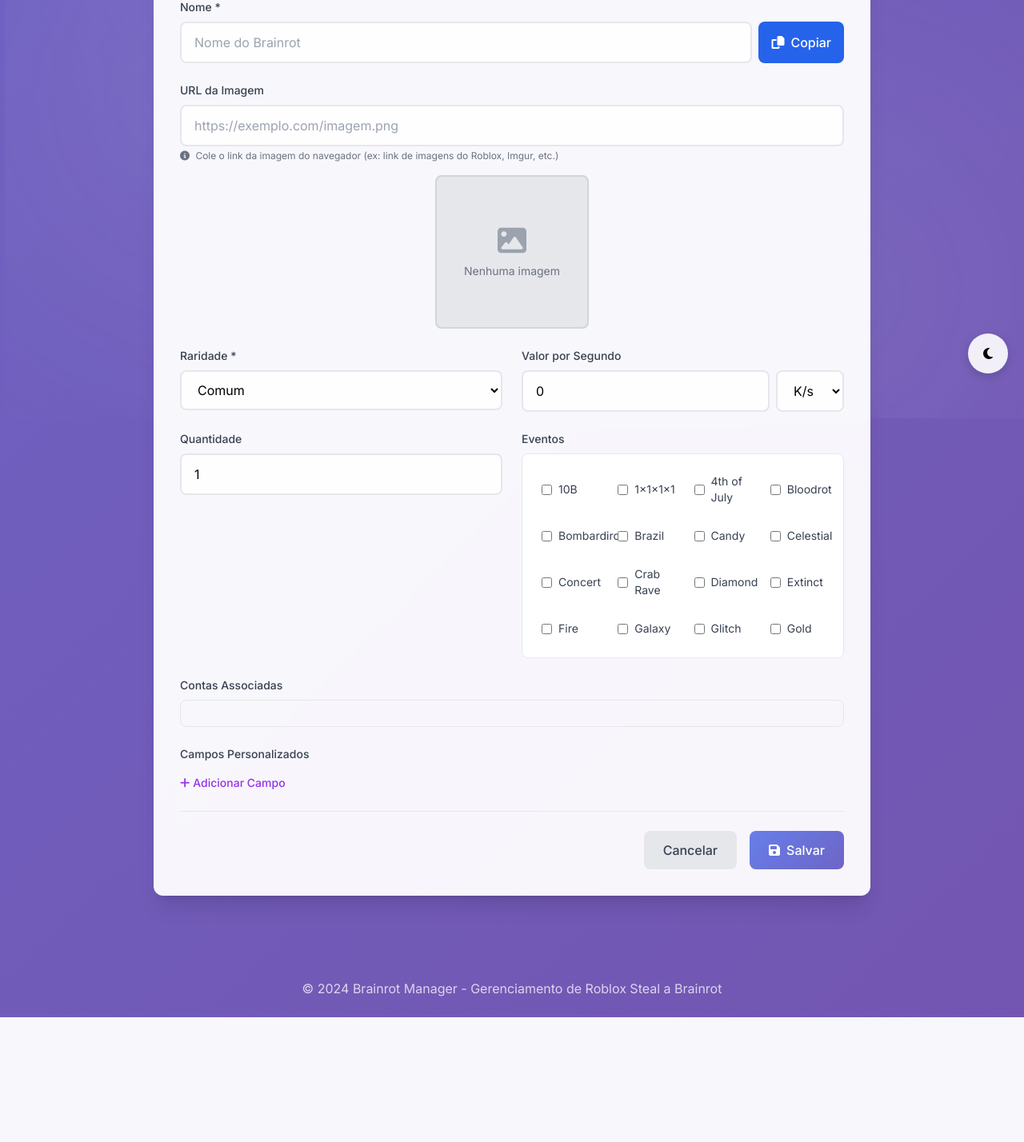
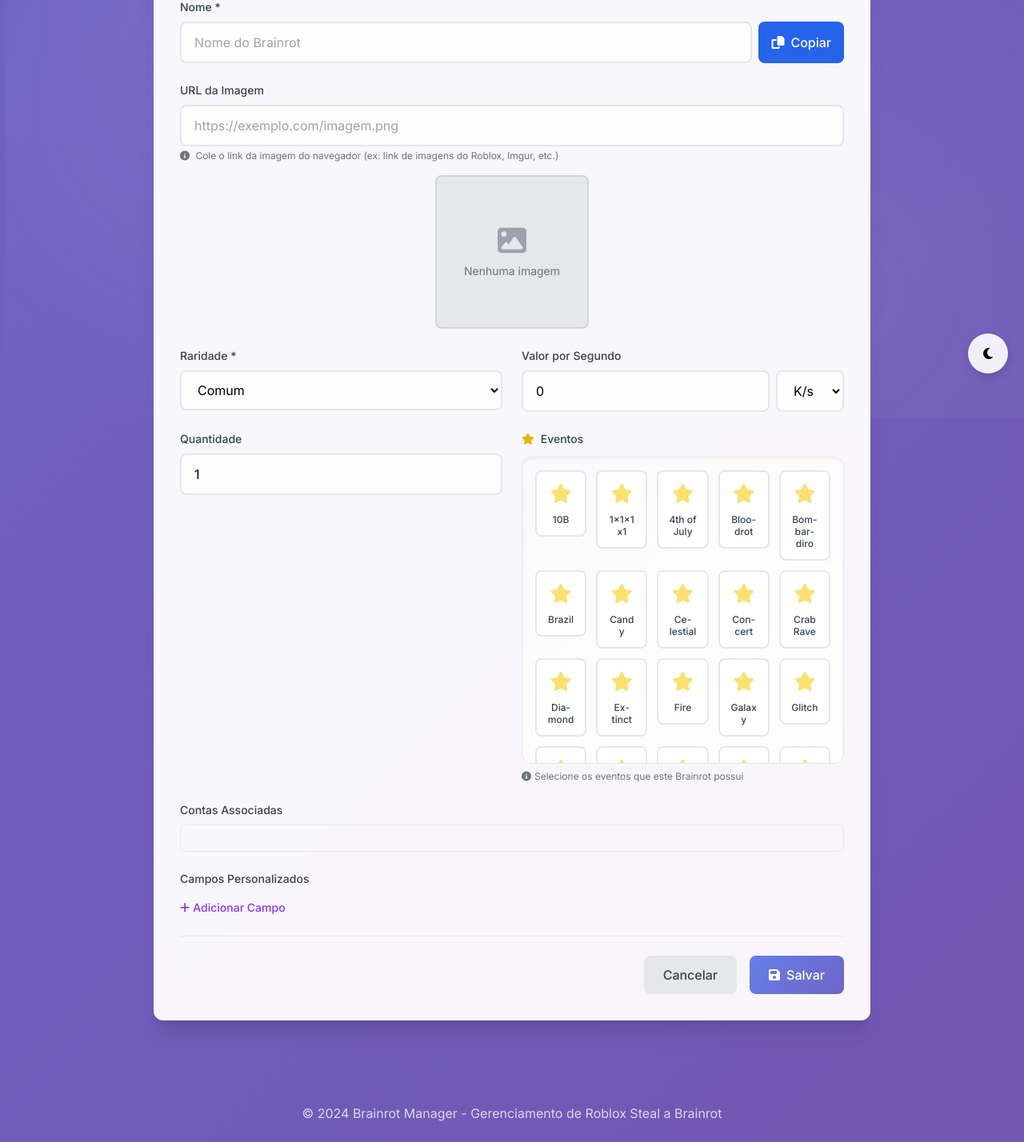
Before and after one commit to Jeferson-Brito/Brainrot_Manager, a Flask app: page /brainrots/novo in a window 1280 px wide. Shown: the part 253-1681 px from the top of the page at 80% size. Before the commit the page ends 1525 px from the top, so only its background shows below. Run offline with Flask 3, Linux system fonts and the light colour scheme; a user stored in the database is signed in; data that the repository does not hold is empty; some libraries are stand-ins or nearby versions.

Commit message:
Melhorar design dos eventos: cards interativos com animaÃ§Ãµes e melhor visualizaÃ§Ã£o

```diff
--- a/templates/brainrots/form.html
+++ b/templates/brainrots/form.html
@@ -17,6 +17,82 @@
     .upload-area.dragover {
         border-color: #667eea;
         background-color: #eef2ff;
+    }
+
+    /* Estilos para os cards de eventos */
+    .evento-checkbox input:checked + .evento-card {
+        border-color: #9333ea;
+        background: linear-gradient(135deg, #f3e8ff 0%, #e9d5ff 100%);
+        box-shadow: 0 4px 12px rgba(147, 51, 234, 0.3);
+        transform: scale(1.05);
+    }
+
+    .evento-checkbox input:checked ~ .evento-checked {
+        display: block !important;
+    }
+
+    .evento-checkbox input:checked + .evento-card .evento-icon {
+        opacity: 1;
+        transform: scale(1.2);
+    }
+
+    .evento-checkbox input:checked + .evento-card .evento-icon i {
+        color: #9333ea;
+    }
+
+    .evento-checkbox input:checked + .evento-card .evento-text {
+        color: #7c3aed;
+        font-weight: 600;
+    }
+
+    .evento-card {
+        min-height: 80px;
+    }
+
+    .evento-text {
+        word-break: break-word;
+        hyphens: auto;
+    }
+
+    /* Animação de entrada para os cards */
+    .evento-checkbox {
+        animation: fadeInUp 0.3s ease forwards;
+        opacity: 0;
+    }
+
+    @keyframes fadeInUp {
+        from {
+            opacity: 0;
+            transform: translateY(10px);
+        }
+        to {
+            opacity: 1;
+            transform: translateY(0);
+        }
+    }
+
+    /* Dark mode para eventos */
+    body.dark-mode .evento-card {
+        background: rgba(30, 30, 46, 0.8);
+        border-color: rgba(255, 255, 255, 0.1);
+    }
+
+    body.dark-mode .evento-card:hover {
+        background: rgba(147, 51, 234, 0.2);
+        border-color: rgba(147, 51, 234, 0.5);
+    }
+
+    body.dark-mode .evento-checkbox input:checked + .evento-card {
+        background: linear-gradient(135deg, rgba(147, 51, 234, 0.3) 0%, rgba(147, 51, 234, 0.2) 100%);
+        border-color: #9333ea;
+    }
+
+    body.dark-mode .evento-text {
+        color: #e5e7eb;
+    }
+
+    body.dark-mode .evento-checkbox input:checked + .evento-card .evento-text {
+        color: #c4b5fd;
     }
 </style>
 {% endblock %}
@@ -140,19 +216,34 @@
 
                     <!-- Eventos (Mutações) -->
                     <div>
-                        <label class="block text-sm font-medium text-gray-700 mb-2">Eventos</label>
-                        <div class="border border-gray-200 rounded-lg p-3 md:p-4 max-h-64 overflow-y-auto bg-white">
-                            <div class="grid grid-cols-1 sm:grid-cols-2 md:grid-cols-3 lg:grid-cols-4 gap-2 md:gap-3">
+                        <label class="block text-sm font-medium text-gray-700 mb-3">
+                            <i class="fas fa-star mr-2 text-yellow-500"></i>Eventos
+                        </label>
+                        <div class="border border-gray-200 rounded-xl p-4 max-h-96 overflow-y-auto bg-gradient-to-br from-gray-50 to-white shadow-inner">
+                            <div class="grid grid-cols-2 sm:grid-cols-3 md:grid-cols-4 lg:grid-cols-5 gap-3">
                                 {% for evento in eventos %}
-                                <label class="flex items-center space-x-2 cursor-pointer hover:bg-gray-50 p-2 rounded">
+                                <label class="evento-checkbox relative group cursor-pointer">
                                     <input type="checkbox" name="eventos_checkbox" value="{{ evento }}"
                                            {% if brainrot and evento in brainrot.get_eventos() %}checked{% endif %}
-                                           class="rounded border-gray-300 text-purple-600 focus:ring-purple-500">
-                                    <span class="text-sm text-gray-700">{{ evento }}</span>
+                                           class="sr-only evento-input">
+                                    <div class="evento-card flex flex-col items-center justify-center p-3 rounded-lg border-2 border-gray-200 bg-white transition-all duration-300 hover:border-purple-400 hover:bg-purple-50 hover:shadow-md hover:scale-105 group-hover:transform">
+                                        <div class="evento-icon mb-2 text-2xl opacity-60 group-hover:opacity-100 transition-opacity">
+                                            <i class="fas fa-star text-yellow-400"></i>
+                                        </div>
+                                        <span class="evento-text text-xs font-medium text-gray-700 text-center leading-tight group-hover:text-purple-700 transition-colors">{{ evento }}</span>
+                                    </div>
+                                    <div class="evento-checked absolute top-1 right-1 hidden">
+                                        <div class="bg-purple-600 rounded-full p-1 shadow-lg">
+                                            <i class="fas fa-check text-white text-xs"></i>
+                                        </div>
+                                    </div>
                                 </label>
                                 {% endfor %}
                             </div>
                         </div>
+                        <p class="text-xs text-gray-500 mt-2">
+                            <i class="fas fa-info-circle mr-1"></i>Selecione os eventos que este Brainrot possui
+                        </p>
                         <!-- Campo oculto para manter compatibilidade -->
                         <input type="hidden" id="numero_mutacoes" name="numero_mutacoes" value="0">
                     </div>
@@ -375,6 +466,22 @@
 
     // Carregar campos personalizados existentes e valor formatado
     $(document).ready(function() {
+        // Animar cards de eventos com delay escalonado
+        $('.evento-checkbox').each(function(index) {
+            $(this).css({
+                'animation-delay': (index * 0.03) + 's',
+                'animation-fill-mode': 'both'
+            });
+        });
+
+        // Adicionar efeito de ripple ao clicar nos cards
+        $('.evento-checkbox').on('click', function() {
+            const card = $(this).find('.evento-card');
+            card.addClass('animate-pulse');
+            setTimeout(() => {
+                card.removeClass('animate-pulse');
+            }, 300);
+        });
         // Listener para atualizar preview de imagem ao digitar URL
         $('#foto-url').on('input', function() {
             const url = $(this).val().trim();
```
